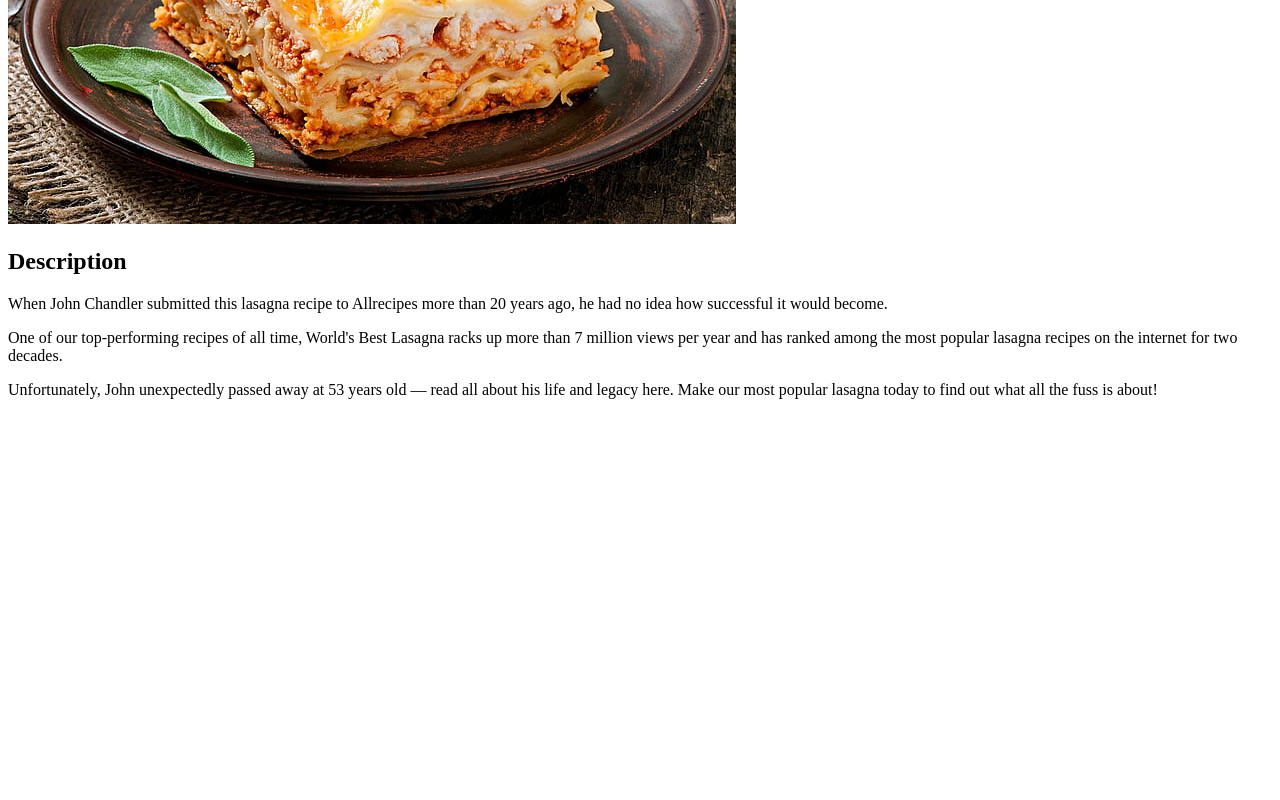
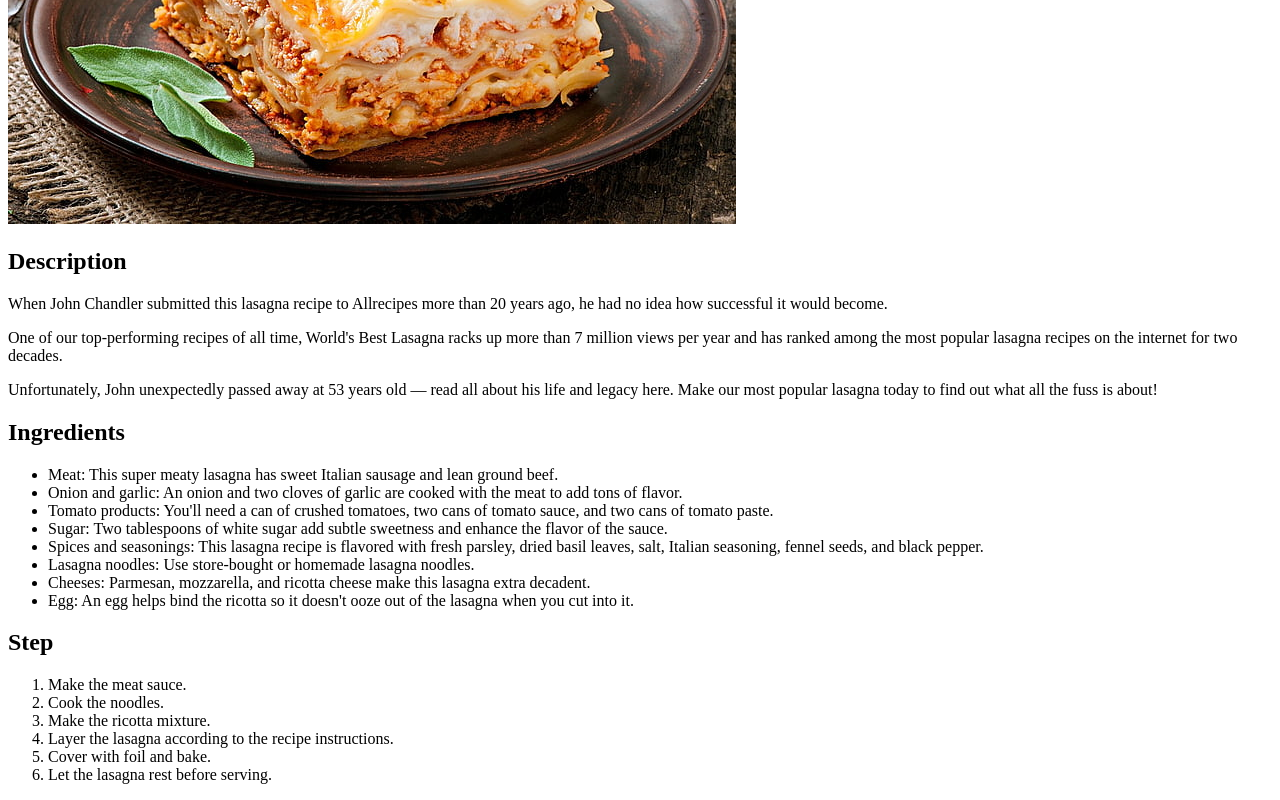
Before and after one commit to Gsxjs/odin-recipes, a plain HTML site: page recipes/lasagna.html in a window 1280 px wide. Shown: the part 339-1139 px from the top of the page. Before the commit the page ends 800 px from the top, so only its background shows below. Drawn offline with Linux system fonts and the light colour scheme.

Commit message:
Created a complete page with the Lasagna recipe

```diff
--- a/recipes/lasagna.html
+++ b/recipes/lasagna.html
@@ -8,9 +8,32 @@
 <body>
     <h1>Lasagna</h1>
     <img src="image/lasagna-image.jpg" alt="Photo of Lasagna">
+
     <h2>Description</h2>
     <p>When John Chandler submitted this lasagna recipe to Allrecipes more than 20 years ago, he had no idea how successful it would become.</p>
     <p>One of our top-performing recipes of all time, World's Best Lasagna racks up more than 7 million views per year and has ranked among the most popular lasagna recipes on the internet for two decades.</p>
     <p>Unfortunately, John unexpectedly passed away at 53 years old — read all about his life and legacy here. Make our most popular lasagna today to find out what all the fuss is about!</p>
+
+    <h2>Ingredients</h2>
+    <ul>
+        <li>Meat: This super meaty lasagna has sweet Italian sausage and lean ground beef.</li>
+        <li>Onion and garlic: An onion and two cloves of garlic are cooked with the meat to add tons of flavor.</li>
+        <li>Tomato products: You'll need a can of crushed tomatoes, two cans of tomato sauce, and two cans of tomato paste.</li>
+        <li>Sugar: Two tablespoons of white sugar add subtle sweetness and enhance the flavor of the sauce.</li>
+        <li>Spices and seasonings: This lasagna recipe is flavored with fresh parsley, dried basil leaves, salt, Italian seasoning, fennel seeds, and black pepper.</li>
+        <li>Lasagna noodles: Use store-bought or homemade lasagna noodles.</li>
+        <li>Cheeses: Parmesan, mozzarella, and ricotta cheese make this lasagna extra decadent.</li>
+        <li>Egg: An egg helps bind the ricotta so it doesn't ooze out of the lasagna when you cut into it.</li>
+    </ul>
+
+    <h2>Step</h2>
+    <ol>
+        <li>Make the meat sauce.</li>
+        <li>Cook the noodles.</li>
+        <li>Make the ricotta mixture.</li>
+        <li>Layer the lasagna according to the recipe instructions.</li>
+        <li>Cover with foil and bake.</li>
+        <li>Let the lasagna rest before serving.</li>
+    </ol>
 </body>
 </html>
```
